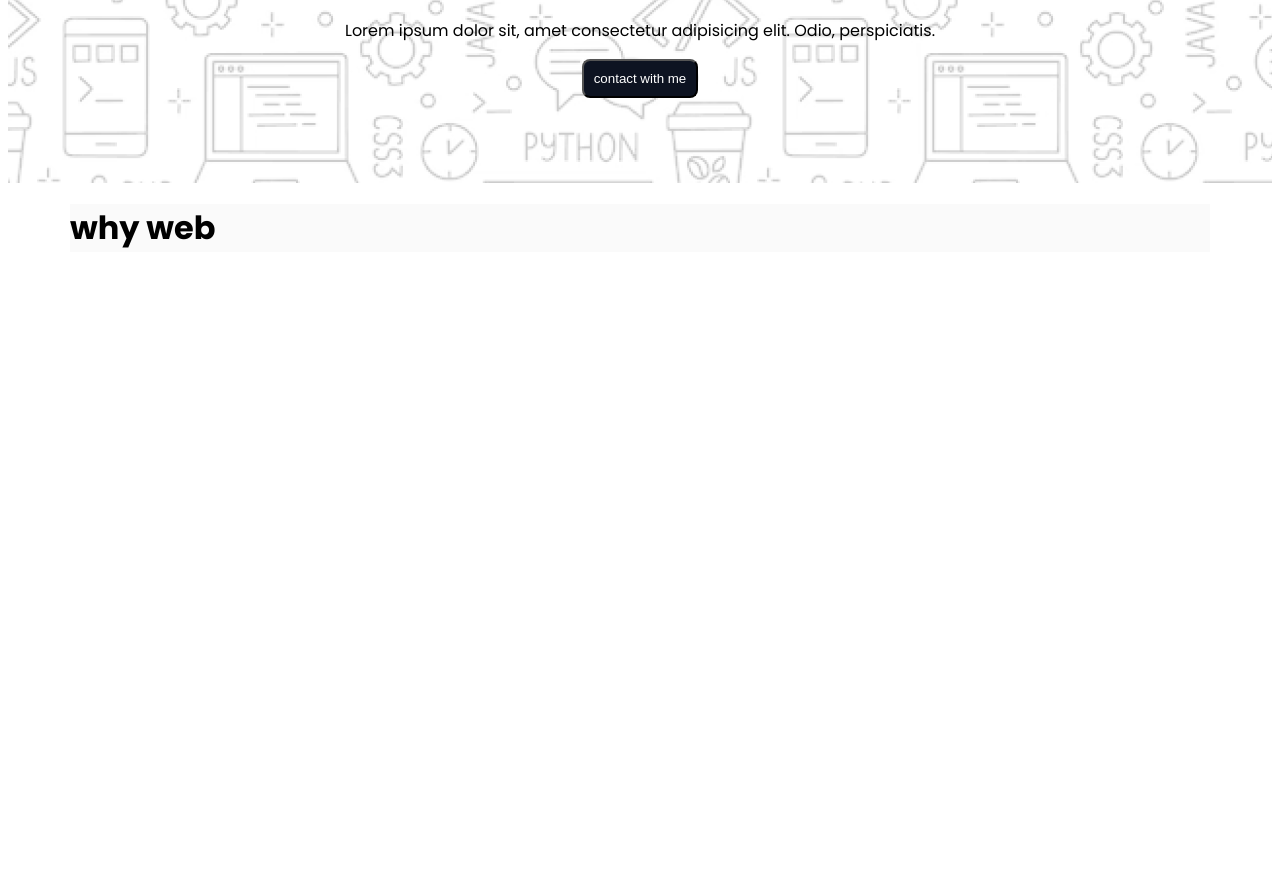
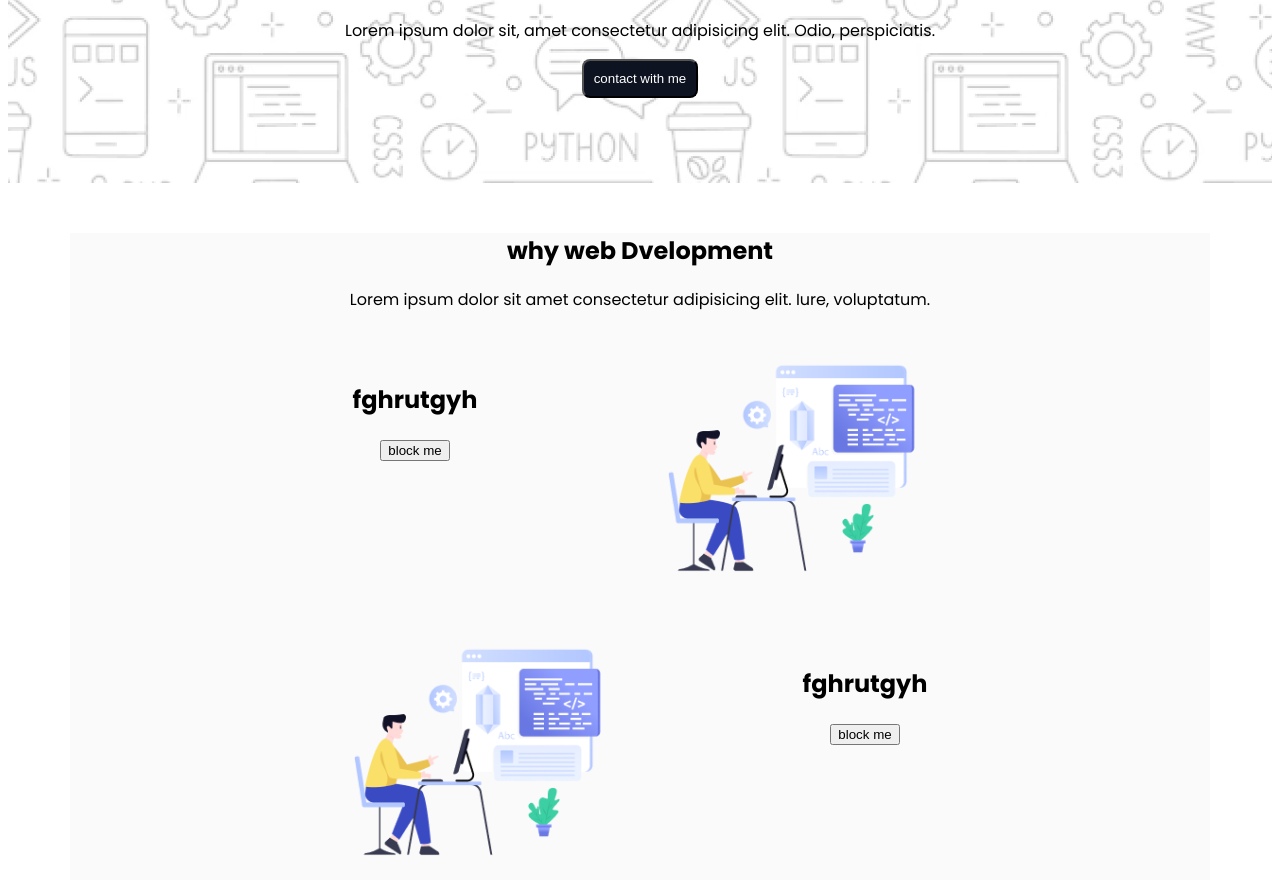
Before and after one commit to mia12596/my-B10A1-repo, a plain HTML site: page index.html in a window 1280 px wide. Shown: the part 566-1454 px from the top of the page. Before the commit the page ends 839 px from the top, so only its background shows below. Drawn offline with Linux system fonts and the light colour scheme.

Commit message:
learn more

```diff
--- a/css/style.css
+++ b/css/style.css
@@ -54,3 +54,22 @@ main {
     max-width: 1140px;
     margin: 0 auto;
 }
+
+/* why development */
+.hero2 {
+    margin-top: 50px;
+    text-align: center;
+}
+
+.hero3,
+.hero4 {
+    display: flex;
+    text-align: center;
+    justify-content: center;
+    gap: 190px;
+    margin-top: 50px;
+}
+
+.imgp {
+    width: 260px;
+}
--- a/index.html
+++ b/index.html
@@ -36,10 +36,31 @@
 
     </header>
     <main>
-        <div>
-            <h1>why web </h1>
-        </div>
-        <div></div>
+        <section class="hero2">
+            <div>
+                <h1>why web Dvelopment</h1>
+                <p>Lorem ipsum dolor sit amet consectetur adipisicing elit. Iure, voluptatum.</p>
+            </div>
+
+        </section>
+        <section class="hero3">
+            <div>
+                <h1>fghrutgyh</h1>
+                <button>block me</button>
+            </div>
+            <div>
+                <img class="imgp" src="assets/Layer_1.png" alt="">
+            </div>
+        </section>
+        <section class="hero4">
+            <div>
+                <img class="imgp" src="assets/Layer_1.png" alt="">
+            </div>
+            <div>
+                <h1>fghrutgyh</h1>
+                <button>block me</button>
+            </div>
+        </section>
     </main>
     <footer>
 
```
